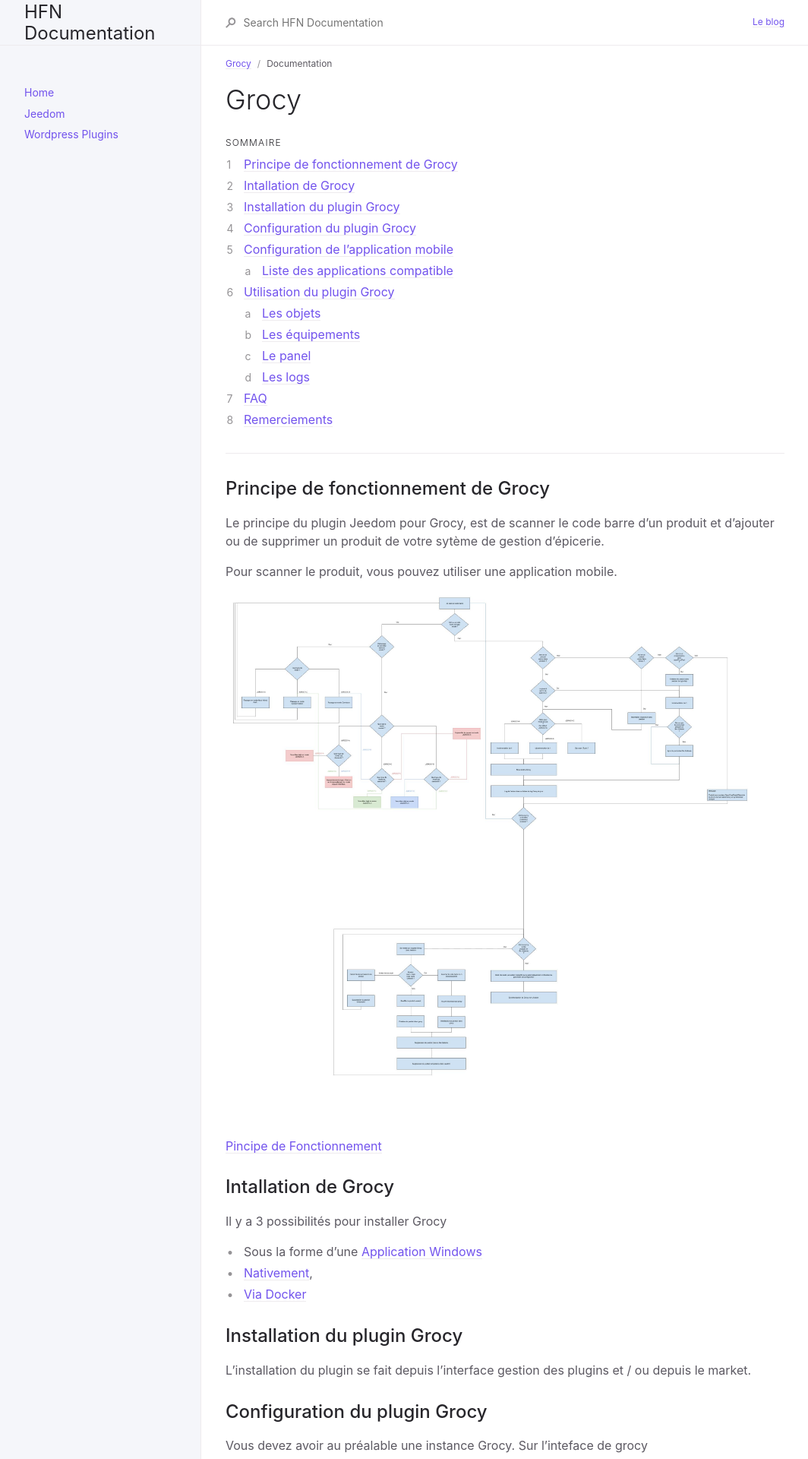
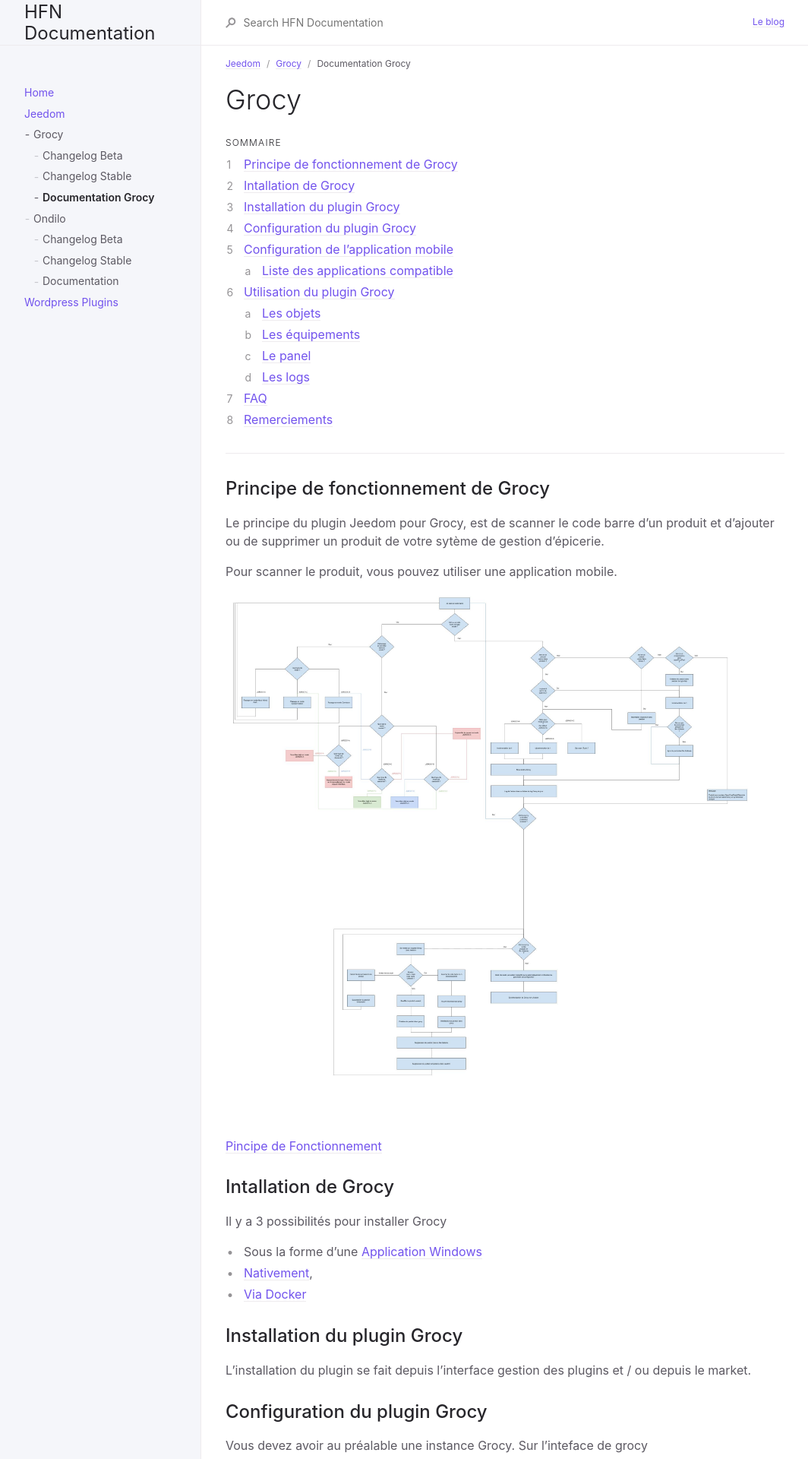
Before and after one commit to Hotfirenet/documentation, a Jekyll site: the page built from jeedom/plugin-grocy/fr_FR/documentation-grocy.md, in a window 1280 px wide. Shown: the top 1920 px of the page at 76% size, without its empty margins (107-1171 px from the left). Built offline with Jekyll 4.4.1, drawn with Linux system fonts in a browser that asks for light colours.

```diff
--- a/jeedom/plugin-grocy/fr_FR/documentation.md
+++ b/jeedom/plugin-grocy/fr_FR/documentation-grocy.md
@@ -1,8 +1,9 @@
 ---
 layout: default
-title: Documentation
+title: Documentation Grocy
 description: Plugin Grocy pour le système domotique Jeedom. Grocy est un ERP permettant la gestion de stock de vos aliments et de vos tâches ménagères. Le système Grocy est open source est auto-hébergé.
 parent: Grocy
+grand_parent: Jeedom
 ---
 
 # Grocy
```
